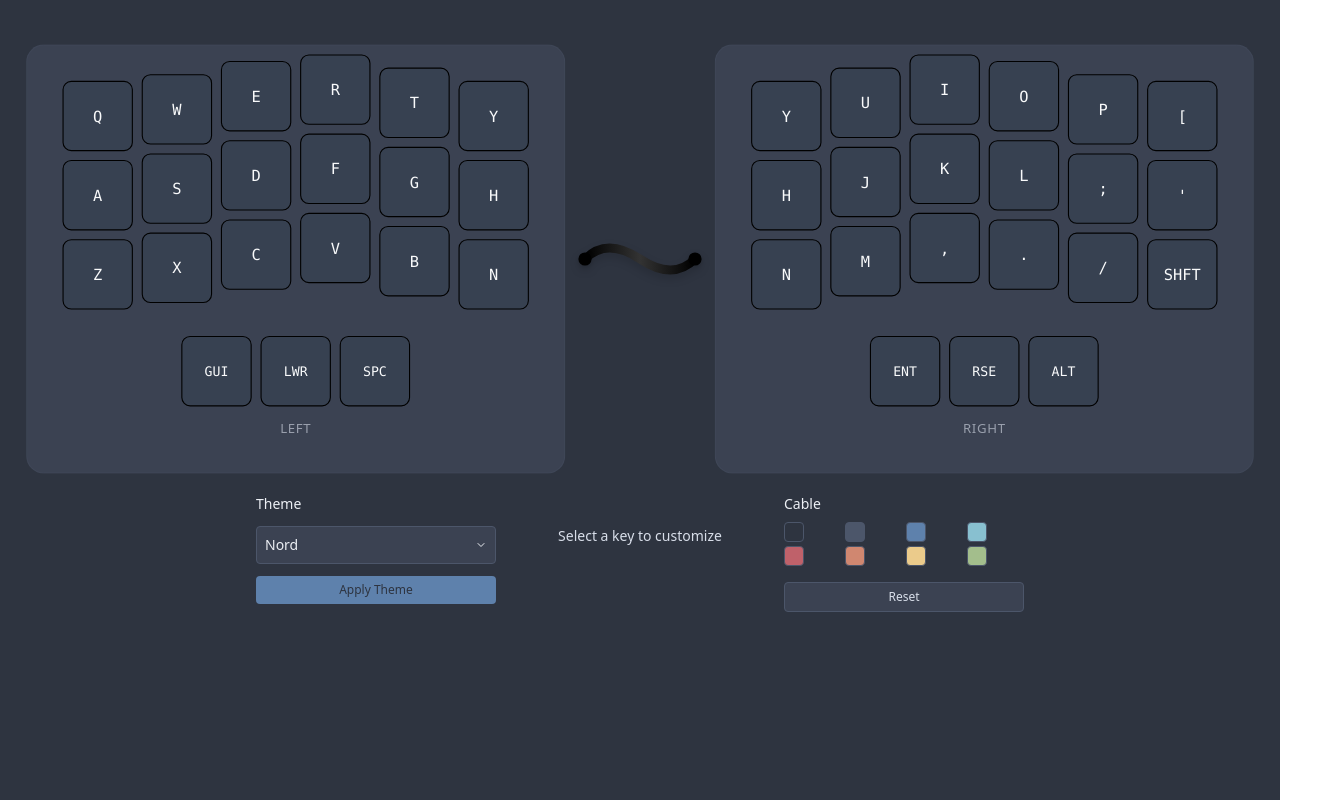
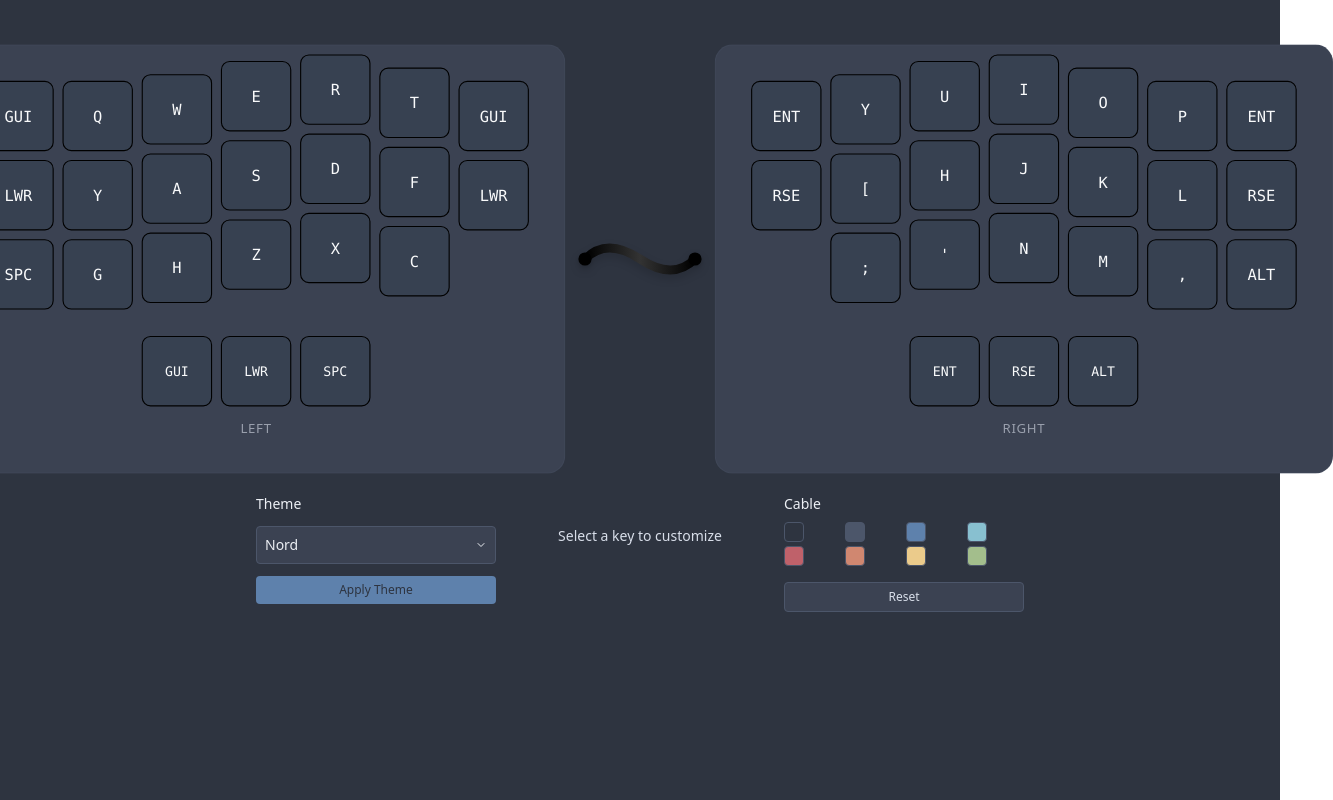
Before and after one commit to NokiaTh131/corne-design, a React (Vite) app: page / in a window 1280 px wide. Shown: the whole page, 1333 px wide, since content can reach past the window. Built offline with nearby package versions, Linux system fonts and the light colour scheme.

Commit message:
add 2 special keys

```diff
--- a/src/components/KeyboardHalf.tsx
+++ b/src/components/KeyboardHalf.tsx
@@ -20,6 +20,8 @@ export const KeyboardHalf: React.FC<KeyboardHalfProps> = ({
   theme
 }) => {
   const mainKeys = keys.filter(key => key.keyType === 'main');
+  const extraKeys = keys.filter(key => key.keyType === 'extra');
+  const specialKeys = keys.filter(key => key.keyType === 'special');
   const thumbKeys = keys.filter(key => key.keyType === 'thumb').sort((a, b) => a.position.col - b.position.col);
 
   const handleKeyClick = (keyId: string, event: React.MouseEvent) => {
@@ -40,17 +42,46 @@ export const KeyboardHalf: React.FC<KeyboardHalfProps> = ({
         <div className="relative">
           {/* Column-based layout */}
           <div className="flex gap-2">
-            {[0, 1, 2, 3, 4, 5].map(colIndex => (
+            {(side === 'left' ? [-1, 0, 1, 2, 3, 4, 5] : [0, 1, 2, 3, 4, 5, 6]).map(colIndex => (
               <div
                 key={colIndex}
                 className="flex flex-col gap-2"
                 style={{
                   transform: side === 'left'
-                    ? `translateY(${COLUMN_STAGGER[colIndex] * 1.5}px)`
-                    : `translateY(${COLUMN_STAGGER[5 - colIndex] * 1.5}px)`,
+                    ? `translateY(${COLUMN_STAGGER[Math.max(colIndex, 0)] * 1.5}px)`
+                    : `translateY(${COLUMN_STAGGER[Math.min(colIndex, 5)] * 1.5}px)`,
                 }}
               >
                 {[0, 1, 2].map(rowIndex => {
+                  // Check for extra keys first
+                  const extraKey = extraKeys.find(k => k.position.row === rowIndex && k.position.col === colIndex);
+                  if (extraKey) {
+                    return (
+                      <Keycap
+                        key={extraKey.id}
+                        keycap={extraKey}
+                        onClick={(event) => handleKeyClick(extraKey.id, event)}
+                        isSelected={selectedKeys.has(extraKey.id)}
+                        theme={theme}
+                      />
+                    );
+                  }
+
+                  // Check for special keys
+                  const specialKey = specialKeys.find(k => k.position.row === rowIndex && k.position.col === colIndex);
+                  if (specialKey) {
+                    return (
+                      <Keycap
+                        key={specialKey.id}
+                        keycap={specialKey}
+                        onClick={(event) => handleKeyClick(specialKey.id, event)}
+                        isSelected={selectedKeys.has(specialKey.id)}
+                        theme={theme}
+                      />
+                    );
+                  }
+
+                  // Then check for main keys
                   const key = mainKeys.find(k => k.position.row === rowIndex && k.position.col === colIndex);
                   return key ? (
                     <Keycap
--- a/src/constants/keyboard.ts
+++ b/src/constants/keyboard.ts
@@ -28,17 +28,26 @@ export const DEFAULT_CABLE_COLORS = [
 
 // Corne keyboard layout: 3x6 main keys + 3 thumb keys per side
 export const DEFAULT_LEFT_KEYS: KeycapConfig[] = [
-  // Main keys (3 rows x 6 columns)
-  ...Array.from({ length: 18 }, (_, i) => ({
+  // Main keys (3 rows x 5 columns, removing inner column)
+  ...Array.from({ length: 15 }, (_, i) => ({
     id: `left-main-${i}`,
     color: '#374151',
     label: '',
     position: {
-      row: Math.floor(i / 6),
-      col: i % 6,
+      row: Math.floor(i / 5),
+      col: i % 5,
     },
     keyType: 'main' as const,
   })),
+
+  // Special keys (2 keys at inner column)
+  { id: 'left-special-0', color: '#374151', label: '', position: { row: 0, col: 5 }, keyType: 'special' as const },
+  { id: 'left-special-1', color: '#374151', label: '', position: { row: 1, col: 5 }, keyType: 'special' as const },
+
+  // Extra keys (3 keys at outer left)
+  { id: 'left-extra-0', color: '#374151', label: '', position: { row: 0, col: -1 }, keyType: 'extra' as const },
+  { id: 'left-extra-1', color: '#374151', label: '', position: { row: 1, col: -1 }, keyType: 'extra' as const },
+  { id: 'left-extra-2', color: '#374151', label: '', position: { row: 2, col: -1 }, keyType: 'extra' as const },
   // Thumb keys (3 keys)
   ...Array.from({ length: 3 }, (_, i) => ({
     id: `left-thumb-${i}`,
@@ -53,17 +62,26 @@ export const DEFAULT_LEFT_KEYS: KeycapConfig[] = [
 ];
 
 export const DEFAULT_RIGHT_KEYS: KeycapConfig[] = [
-  // Main keys (3 rows x 6 columns)
-  ...Array.from({ length: 18 }, (_, i) => ({
+  // Special keys (2 keys at inner column)
+  { id: 'right-special-0', color: '#374151', label: '', position: { row: 0, col: 0 }, keyType: 'special' as const },
+  { id: 'right-special-1', color: '#374151', label: '', position: { row: 1, col: 0 }, keyType: 'special' as const },
+
+  // Main keys (3 rows x 5 columns, starting from column 1)
+  ...Array.from({ length: 15 }, (_, i) => ({
     id: `right-main-${i}`,
     color: '#374151',
     label: '',
     position: {
-      row: Math.floor(i / 6),
-      col: i % 6,
+      row: Math.floor(i / 5),
+      col: (i % 5) + 1, // Start from column 1
     },
     keyType: 'main' as const,
   })),
+
+  // Extra keys (3 keys at outer right)
+  { id: 'right-extra-0', color: '#374151', label: '', position: { row: 0, col: 6 }, keyType: 'extra' as const },
+  { id: 'right-extra-1', color: '#374151', label: '', position: { row: 1, col: 6 }, keyType: 'extra' as const },
+  { id: 'right-extra-2', color: '#374151', label: '', position: { row: 2, col: 6 }, keyType: 'extra' as const },
   // Thumb keys (3 keys)
   ...Array.from({ length: 3 }, (_, i) => ({
     id: `right-thumb-${i}`,
--- a/src/types/index.ts
+++ b/src/types/index.ts
@@ -6,7 +6,7 @@ export interface KeycapConfig {
     row: number;
     col: number;
   };
-  keyType: 'main' | 'thumb';
+  keyType: 'main' | 'thumb' | 'extra' | 'special';
 }
 
 export interface KeyboardConfig {
```
Also changed, not shown: corne-keyboard.png (added).
